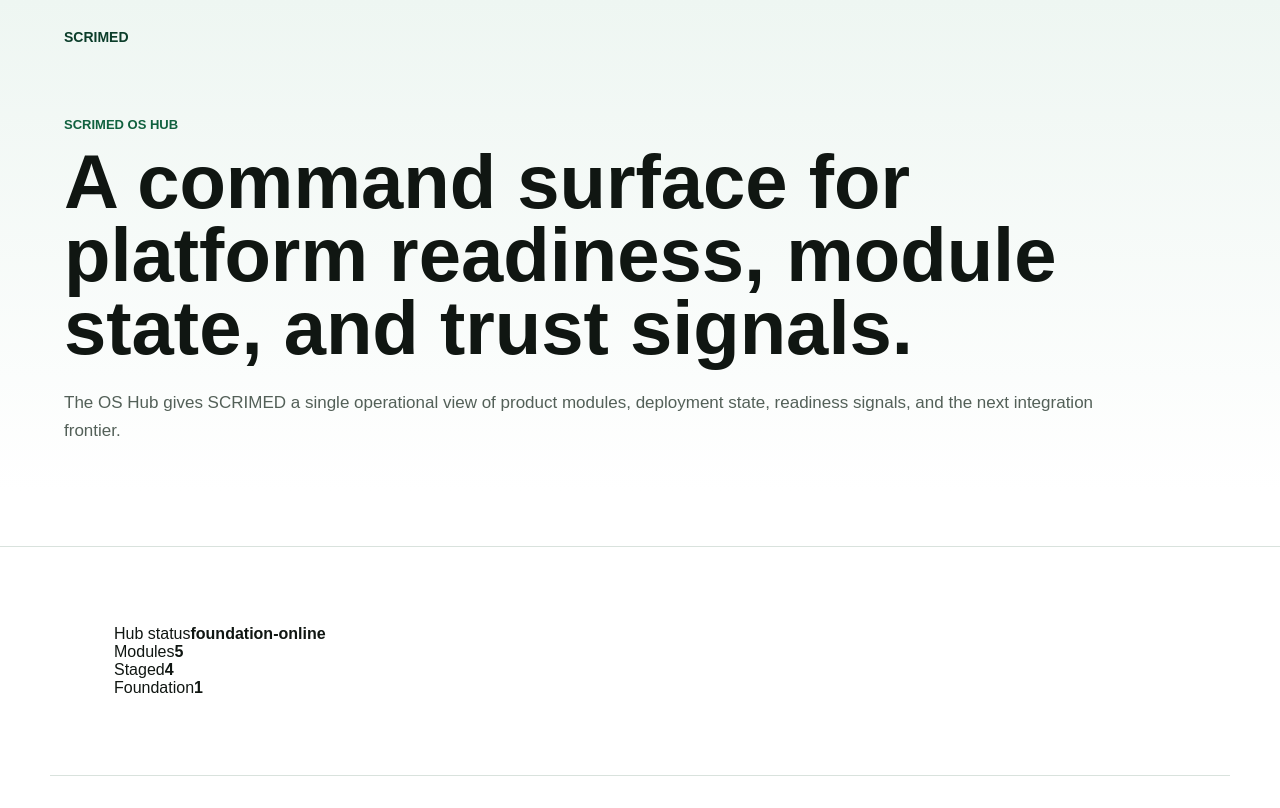
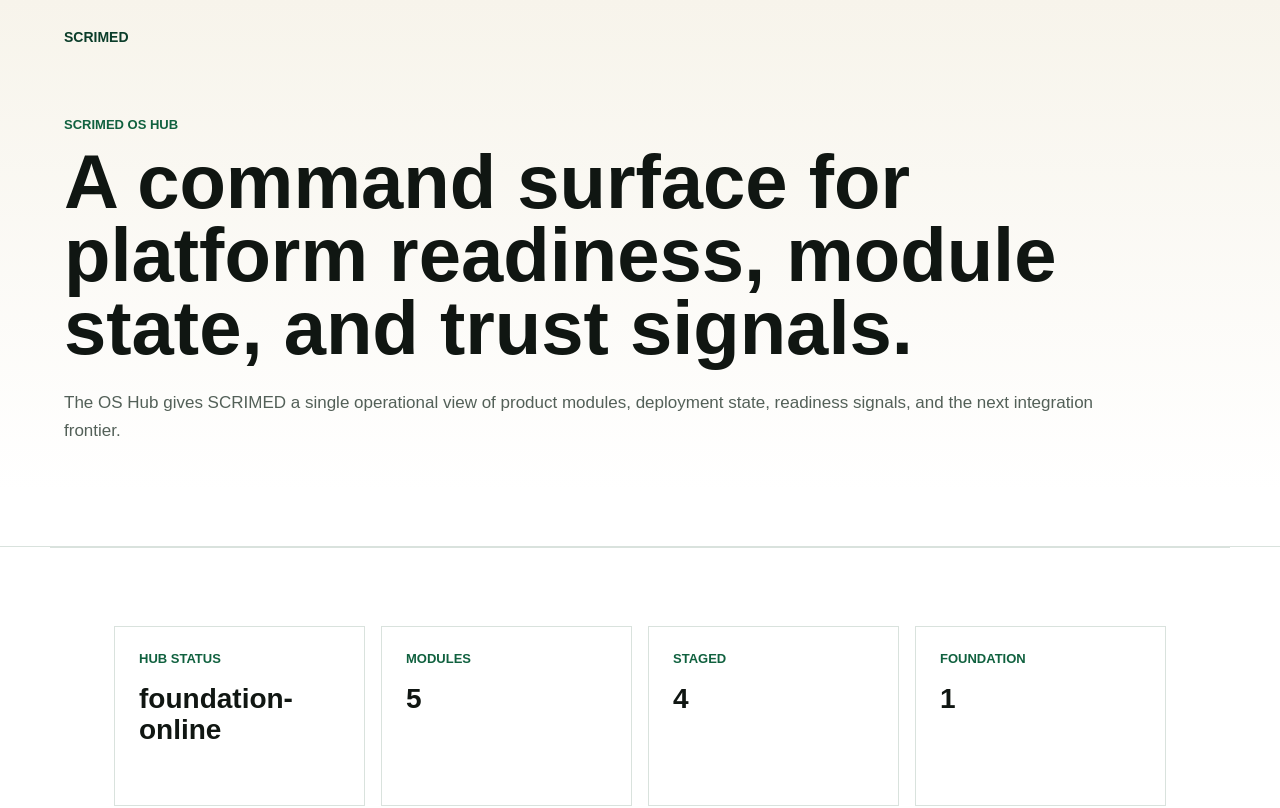
Before and after one commit to temitayodahunsi777/scrimed-site, a Next.js app: page /hub in a window 1280 px wide. Shown: the top 808 px of the page. Built offline with nearby package versions, Linux system fonts and the light colour scheme.

Commit message:
Style SCRIMED OS Hub console

```diff
--- a/app/globals.css
+++ b/app/globals.css
@@ -361,7 +361,8 @@ h3 {
 }
 
 .roadmap-list span,
-.module-row span {
+.module-row span,
+.hub-summary span {
   color: var(--green);
   display: block;
   font-size: 13px;
@@ -382,6 +383,10 @@ h3 {
 
 .trust-hero {
   background: linear-gradient(180deg, #f4f7fb 0%, #ffffff 90%);
+}
+
+.hub-hero {
+  background: linear-gradient(180deg, #f7f4eb 0%, #ffffff 90%);
 }
 
 .back-link {
@@ -429,17 +434,30 @@ h3 {
   text-underline-offset: 4px;
 }
 
-.principle-grid {
+.principle-grid,
+.hub-summary {
   border-top: 1px solid var(--line);
   display: grid;
   gap: 16px;
   grid-template-columns: repeat(3, minmax(0, 1fr));
 }
 
-.principle-grid article {
+.principle-grid article,
+.hub-summary article {
   border: 1px solid var(--line);
   min-height: 180px;
   padding: 24px;
+}
+
+.hub-summary {
+  grid-template-columns: repeat(4, minmax(0, 1fr));
+}
+
+.hub-summary strong {
+  display: block;
+  font-size: 28px;
+  line-height: 1.1;
+  overflow-wrap: anywhere;
 }
 
 @media (max-width: 980px) {
@@ -452,7 +470,8 @@ h3 {
   .module-grid,
   .roadmap-list,
   .module-row,
-  .principle-grid {
+  .principle-grid,
+  .hub-summary {
     grid-template-columns: 1fr;
   }
 
```
